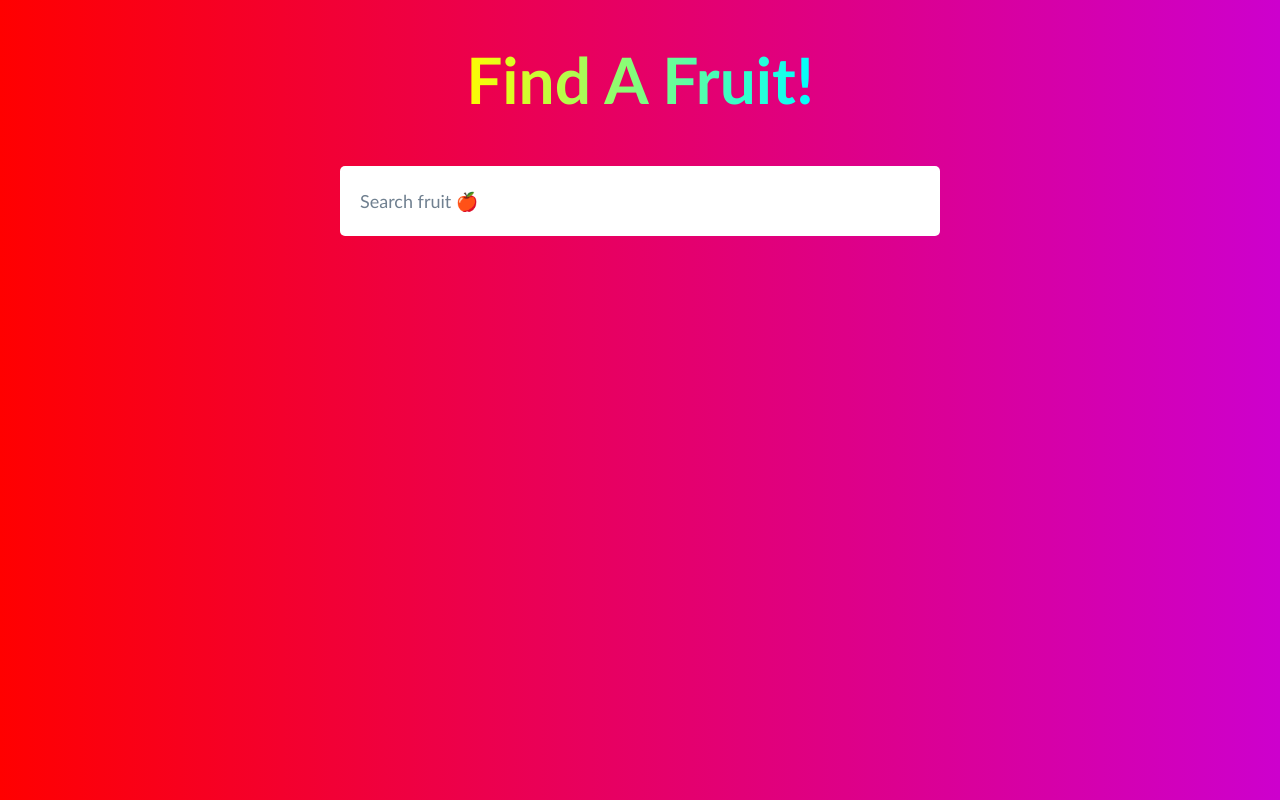
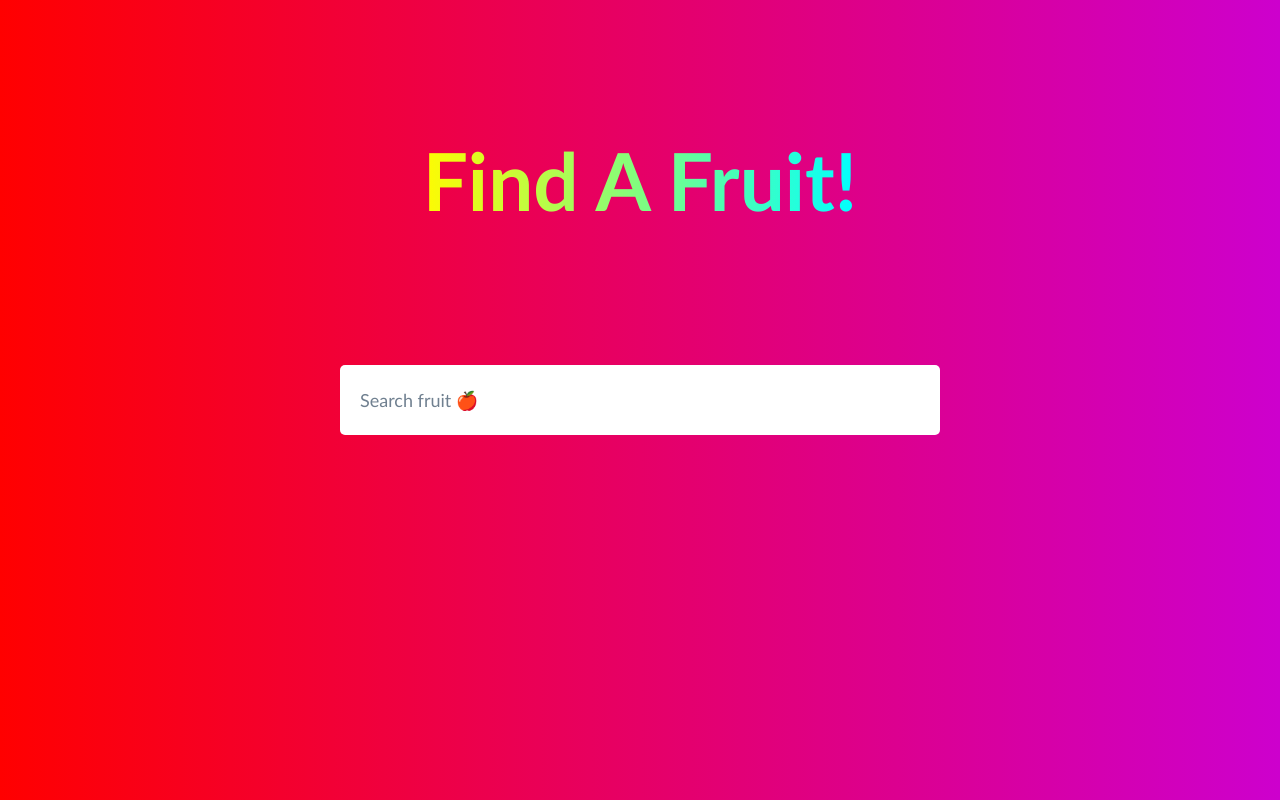
Before and after one commit to msaemrow/FruitSearchApp, a plain HTML site: page index.html in a window 1280 px wide. Drawn offline with nearby package versions, Linux system fonts and the light colour scheme.

Commit message:
fixed centering of search bar and header

```diff
--- a/style.css
+++ b/style.css
@@ -9,11 +9,15 @@ body{
   display: flex;
   flex-direction: column;
   align-items: center;
+  justify-content: center;
   gap: 0px;
 }
 
 h1{
-  font-size: 4rem;
+  position: absolute;
+  top: 80px;
+  left: center;
+  font-size: 5rem;
   margin-bottom: 0;
   background-image: linear-gradient(90deg, rgb(255, 251, 1), aqua);
   -webkit-background-clip: text;
@@ -22,12 +26,16 @@ h1{
 
 body {
   background: linear-gradient(90deg, red, rgb(205, 0, 205));
+  height: 100vh;
 }
 
 .search-container {
+  position: absolute;
+  top: center;
+  left: center;
   width: 600px;
   background: white;
-  margin: 50px auto 200px auto;
+  margin: auto;
   border-radius: 5px;
 }
 
@@ -51,11 +59,17 @@ input{
   color: slategray;
 }
 
+.suggestions{
+  position: absolute;
+  background-color: antiquewhite;
+  width: 100%;
+}
+
 
 .suggestions ul {
   padding: 15px 10px;
   border-top: 1px solid black;
-  max-height: 275px;
+  max-height: 240px;
   overflow-y:scroll;
 }
 
```
